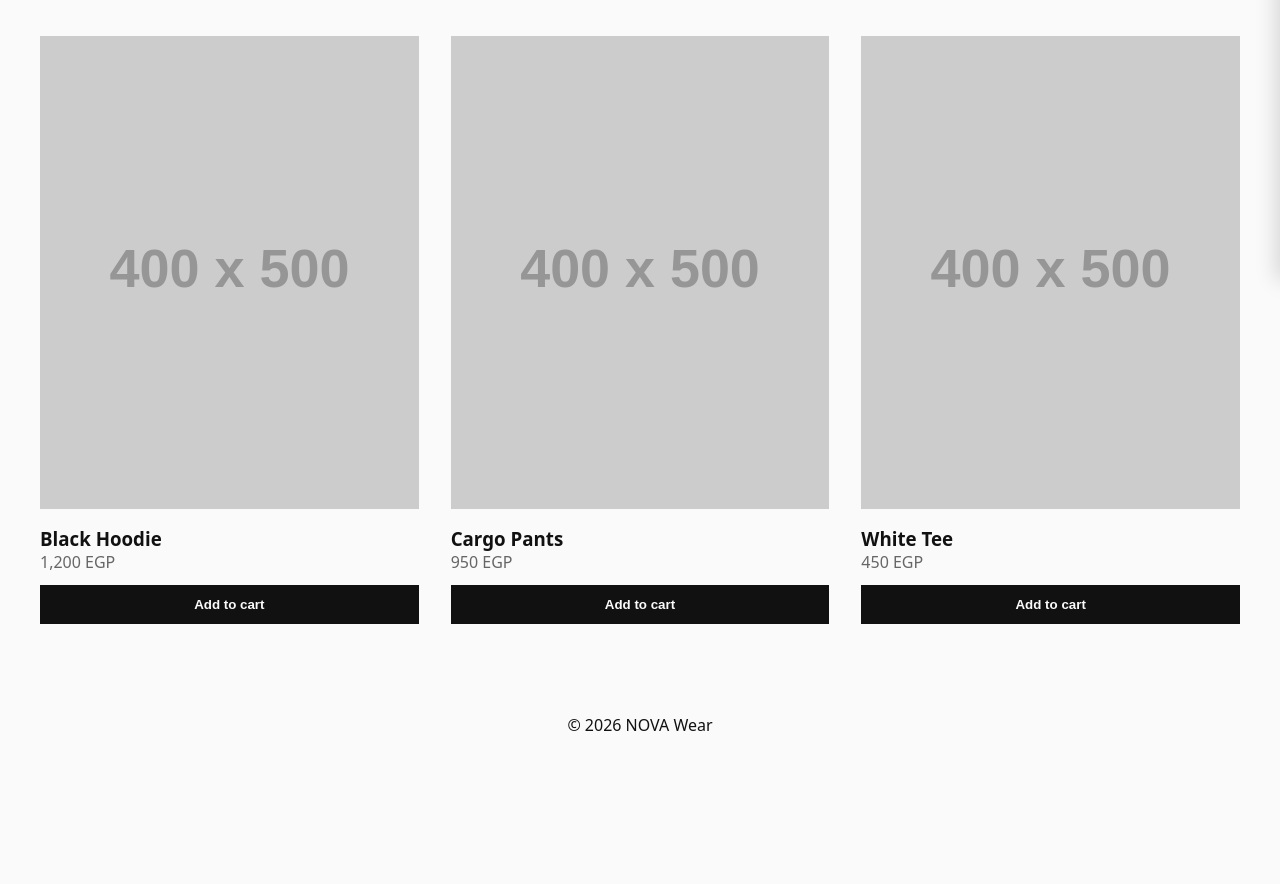
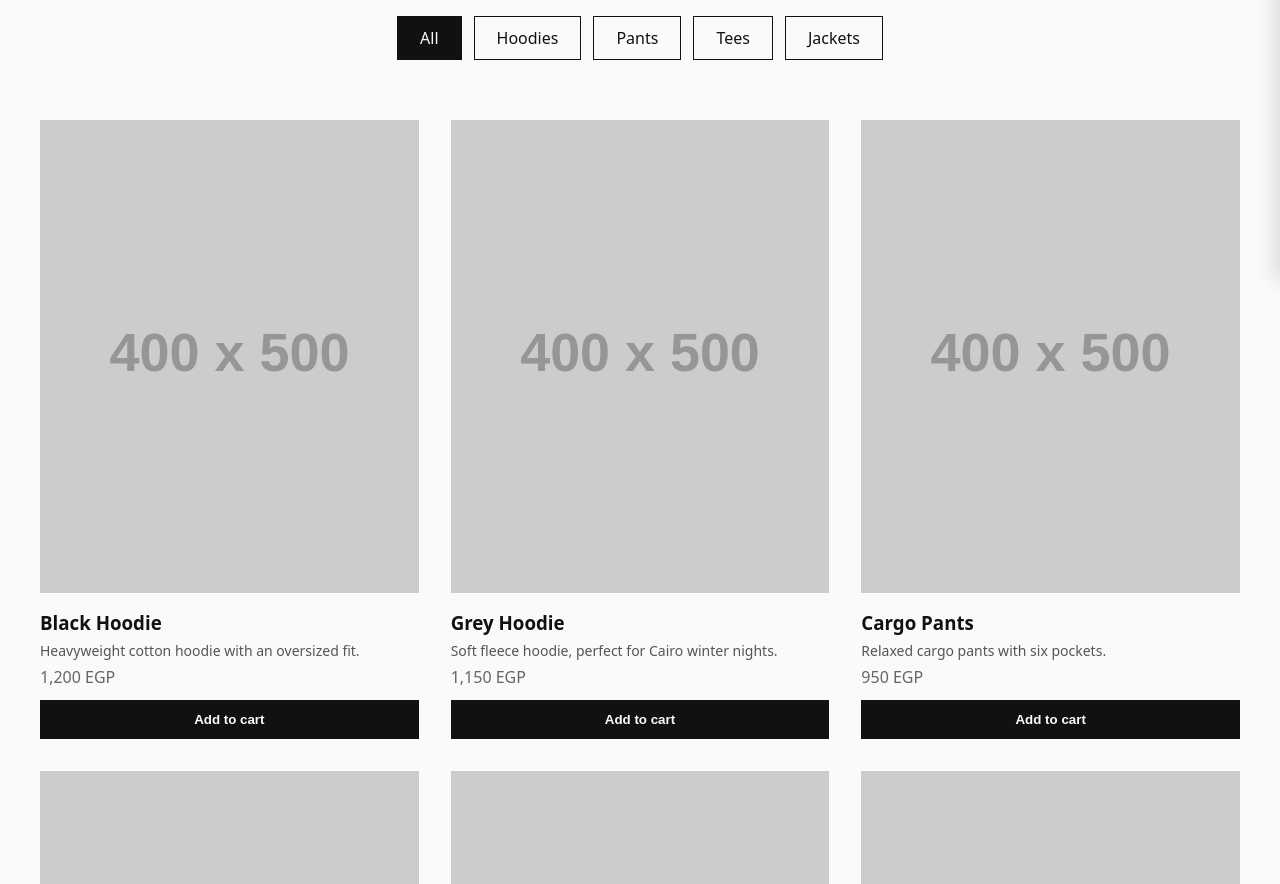
Before and after one commit to nova-store-cairo/nova-store-cairo.github.io, a plain HTML site: page index.html in a window 1280 px wide. Shown: the part 520-1404 px from the top of the page. Before the commit the page ends 1286 px from the top, so only its background shows below. Drawn offline with Linux system fonts and the light colour scheme; placeholder pictures from the web are drawn by us.

Commit message:
products from data + filters + jackets

```diff
--- a/index.html
+++ b/index.html
@@ -25,32 +25,17 @@
       <a href="#products" class="btn">Shop now</a>
     </section>
 
-    <section id="products" class="products">
-      <div class="card">
-        <img src="https://placehold.co/400x500" alt="Black hoodie" />
-        <h3>Black Hoodie</h3>
-        <p class="price">1,200 EGP</p>
-        <button class="add-btn" data-name="Black Hoodie" data-price="1200">
-          Add to cart
-        </button>
-      </div>
-      <div class="card">
-        <img src="https://placehold.co/400x500" alt="Cargo pants" />
-        <h3>Cargo Pants</h3>
-        <p class="price">950 EGP</p>
-        <button class="add-btn" data-name="Cargo Pants" data-price="950">
-          Add to cart
-        </button>
-      </div>
-      <div class="card">
-        <img src="https://placehold.co/400x500" alt="White tee" />
-        <h3>White Tee</h3>
-        <p class="price">450 EGP</p>
-        <button class="add-btn" data-name="White Tee" data-price="450">
-          Add to cart
-        </button>
-      </div>
-    </section>
+    <!-- Category filters -->
+    <div class="filters">
+      <button class="filter-btn active" data-category="all">All</button>
+      <button class="filter-btn" data-category="hoodies">Hoodies</button>
+      <button class="filter-btn" data-category="pants">Pants</button>
+      <button class="filter-btn" data-category="tees">Tees</button>
+      <button class="filter-btn" data-category="jackets">Jackets</button>
+    </div>
+
+    <!-- Empty on purpose: JavaScript builds the product cards here -->
+    <section id="products" class="products"></section>
 
     <footer>© 2026 NOVA Wear</footer>
 
@@ -88,6 +73,7 @@
       </form>
     </aside>
 
+    <script src="products.js"></script>
     <script src="script.js"></script>
   </body>
 </html>
--- /dev/null
+++ b/products.js
@@ -0,0 +1,64 @@
+// =====================================================
+// PRODUCTS — the store's "database"
+// To add a product, copy one { ... } block, paste it
+// before the closing ], and change its details.
+// Every product needs a unique id.
+// =====================================================
+const products = [
+  {
+    id: 1,
+    name: "Black Hoodie",
+    price: 1200,
+    category: "hoodies",
+    image: "https://placehold.co/400x500?text=Black+Hoodie",
+    description: "Heavyweight cotton hoodie with an oversized fit."
+  },
+  {
+    id: 2,
+    name: "Grey Hoodie",
+    price: 1150,
+    category: "hoodies",
+    image: "https://placehold.co/400x500?text=Grey+Hoodie",
+    description: "Soft fleece hoodie, perfect for Cairo winter nights."
+  },
+  {
+    id: 3,
+    name: "Cargo Pants",
+    price: 950,
+    category: "pants",
+    image: "https://placehold.co/400x500?text=Cargo+Pants",
+    description: "Relaxed cargo pants with six pockets."
+  },
+  {
+    id: 4,
+    name: "Wide-leg Jeans",
+    price: 1100,
+    category: "pants",
+    image: "https://placehold.co/400x500?text=Wide-leg+Jeans",
+    description: "Washed denim with a loose, wide-leg cut."
+  },
+  {
+    id: 5,
+    name: "White Tee",
+    price: 450,
+    category: "tees",
+    image: "https://placehold.co/400x500?text=White+Tee",
+    description: "Everyday 100% cotton tee."
+  },
+  {
+    id: 6,
+    name: "Black Tee",
+    price: 450,
+    category: "tees",
+    image: "https://placehold.co/400x500?text=Black+Tee",
+    description: "Everyday 100% cotton tee in black."
+  },
+  {
+    id: 7,
+    name: "Denim Jacket",
+    price: 1500,
+    category: "jackets",
+    image: "https://placehold.co/400x500?text=Denim+Jacket",
+    description: "Classic washed denim jacket."
+  }
+];
--- a/script.js
+++ b/script.js
@@ -9,16 +9,54 @@ if (saved) {
 }
 
 // ===== 2. Find the elements on the page =====
+const productsEl = document.querySelector("#products");
+const filterButtons = document.querySelectorAll(".filter-btn");
 const countEl = document.querySelector("#cart-count");
 const totalEl = document.querySelector("#cart-total");
 const itemsEl = document.querySelector("#cart-items");
 const panel = document.querySelector("#cart-panel");
 const openBtn = document.querySelector("#cart-open");
 const closeBtn = document.querySelector("#cart-close");
-const buttons = document.querySelectorAll(".add-btn");
 const form = document.querySelector("#checkout-form");
 
-// ===== 3. Add up the prices =====
+// ===== 3. NEW: build the product cards from the products list =====
+function renderProducts(category) {
+  // Keep only the products of the chosen category
+  let list = products;
+  if (category !== "all") {
+    list = products.filter(function (product) {
+      return product.category === category;
+    });
+  }
+
+  // Turn each product into a card (HTML text), then join them together
+  productsEl.innerHTML = list
+    .map(function (product) {
+      return `
+        <div class="card">
+          <img src="${product.image}" alt="${product.name}" />
+          <h3>${product.name}</h3>
+          <p class="desc">${product.description}</p>
+          <p class="price">${product.price.toLocaleString()} EGP</p>
+          <button class="add-btn" data-id="${product.id}">Add to cart</button>
+        </div>
+      `;
+    })
+    .join("");
+}
+
+// ===== 4. NEW: category filter buttons =====
+filterButtons.forEach(function (button) {
+  button.addEventListener("click", function () {
+    filterButtons.forEach(function (b) {
+      b.classList.remove("active");
+    });
+    button.classList.add("active");
+    renderProducts(button.dataset.category);
+  });
+});
+
+// ===== 5. Add up the prices =====
 function getTotal() {
   let total = 0;
   cart.forEach(function (item) {
@@ -27,7 +65,7 @@ function getTotal() {
   return total;
 }
 
-// ===== 4. Redraw the cart and save it =====
+// ===== 6. Redraw the cart and save it =====
 function renderCart() {
   countEl.textContent = cart.length;
   itemsEl.innerHTML = "";
@@ -38,42 +76,38 @@ function renderCart() {
 
   cart.forEach(function (item, index) {
     const li = document.createElement("li");
-    li.innerHTML =
-      "<span>" +
-      item.name +
-      "</span>" +
-      "<span>" +
-      item.price.toLocaleString() +
-      " EGP</span>" +
-      '<button class="remove-btn" data-index="' +
-      index +
-      '">✕</button>';
+    li.innerHTML = `
+      <span>${item.name}</span>
+      <span>${item.price.toLocaleString()} EGP</span>
+      <button class="remove-btn" data-index="${index}">✕</button>
+    `;
     itemsEl.appendChild(li);
   });
 
   totalEl.textContent = getTotal().toLocaleString();
-
-  // Save the cart in the browser so it survives a refresh
   localStorage.setItem("nova-cart", JSON.stringify(cart));
 }
 
-// ===== 5. "Add to cart" buttons =====
-buttons.forEach(function (button) {
-  button.addEventListener("click", function () {
-    cart.push({
-      name: button.dataset.name,
-      price: Number(button.dataset.price),
-    });
-    renderCart();
+// ===== 7. "Add to cart" (one listener for ALL cards) =====
+productsEl.addEventListener("click", function (event) {
+  if (!event.target.classList.contains("add-btn")) return;
 
-    button.textContent = "Added ✓";
-    setTimeout(function () {
-      button.textContent = "Add to cart";
-    }, 1000);
+  const button = event.target;
+  const id = Number(button.dataset.id);
+  const product = products.find(function (p) {
+    return p.id === id;
   });
+
+  cart.push({ id: product.id, name: product.name, price: product.price });
+  renderCart();
+
+  button.textContent = "Added ✓";
+  setTimeout(function () {
+    button.textContent = "Add to cart";
+  }, 1000);
 });
 
-// ===== 6. Open and close the panel =====
+// ===== 8. Open and close the panel =====
 openBtn.addEventListener("click", function (event) {
   event.preventDefault();
   panel.classList.add("open");
@@ -83,7 +117,7 @@ closeBtn.addEventListener("click", function () {
   panel.classList.remove("open");
 });
 
-// ===== 7. Remove an item =====
+// ===== 9. Remove an item =====
 itemsEl.addEventListener("click", function (event) {
   if (event.target.classList.contains("remove-btn")) {
     const index = Number(event.target.dataset.index);
@@ -92,9 +126,9 @@ itemsEl.addEventListener("click", function (event) {
   }
 });
 
-// ===== 8. Checkout: send the order to WhatsApp =====
+// ===== 10. Checkout: send the order to WhatsApp =====
 form.addEventListener("submit", function (event) {
-  event.preventDefault(); // stop the page from reloading
+  event.preventDefault();
 
   if (cart.length === 0) {
     alert("Your cart is empty. Add a product first!");
@@ -105,29 +139,25 @@ form.addEventListener("submit", function (event) {
   const phone = document.querySelector("#customer-phone").value;
   const address = document.querySelector("#customer-address").value;
 
-  // Build the order message, line by line
   let message = "New order from NOVA Wear 🛍️\n\n";
   message += "Name: " + name + "\n";
   message += "Phone: " + phone + "\n";
   message += "Address: " + address + "\n\n";
   message += "Items:\n";
   cart.forEach(function (item) {
-    message +=
-      "- " + item.name + " — " + item.price.toLocaleString() + " EGP\n";
+    message += "- " + item.name + " — " + item.price.toLocaleString() + " EGP\n";
   });
   message += "\nTotal: " + getTotal().toLocaleString() + " EGP";
 
-  // Open WhatsApp with the message ready
-  const url =
-    "https://wa.me/" + SHOP_PHONE + "?text=" + encodeURIComponent(message);
+  const url = "https://wa.me/" + SHOP_PHONE + "?text=" + encodeURIComponent(message);
   window.open(url, "_blank");
 
-  // Empty the cart after ordering
   cart = [];
   renderCart();
   form.reset();
   panel.classList.remove("open");
 });
 
-// ===== 9. Show the saved cart when the page loads =====
+// ===== 11. Start: draw everything when the page loads =====
+renderProducts("all");
 renderCart();
--- a/style.css
+++ b/style.css
@@ -214,3 +214,35 @@ footer {
   border: none;
   cursor: pointer;
 }
+
+/* ===== Category filters ===== */
+.filters {
+  display: flex;
+  justify-content: center;
+  flex-wrap: wrap;
+  gap: 12px;
+  padding: 40px 20px 0;
+}
+
+.filter-btn {
+  padding: 10px 22px;
+  border: 1px solid var(--black);
+  background: transparent;
+  color: var(--black);
+  font: inherit;
+  cursor: pointer;
+  transition: 0.2s;
+}
+
+.filter-btn:hover,
+.filter-btn.active {
+  background: var(--black);
+  color: var(--white);
+}
+
+/* ===== Product description ===== */
+.desc {
+  color: #555;
+  font-size: 14px;
+  margin: 6px 0;
+}
```
